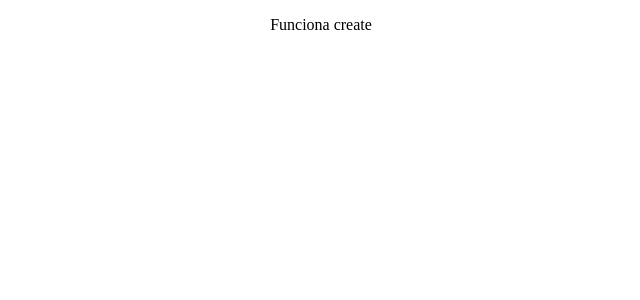
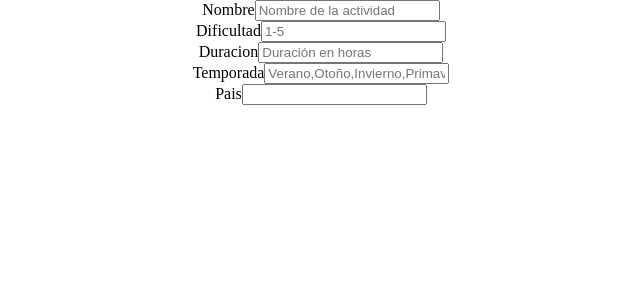
Before and after one commit to rubencorba/ProyectoIndividual-Countries, a React (Vite) app in the folder client/: page /create in a window 1280 px wide. Shown: the top 300 px of the page, without its empty margins (319-959 px from the left). Built offline with nearby package versions, Linux system fonts and the light colour scheme.

Commit message:
twenty sixth commit

```diff
--- a/client/src/views/create/createComponent.jsx
+++ b/client/src/views/create/createComponent.jsx
@@ -1,11 +1,76 @@
 import './createStyles.css'
 
+import { useEffect,useState } from 'react'
+
 function CreateComponent() {
+
+  const [input,setInput]=useState({
+    nombre:"",
+    dificultad:"",
+    duracion:"",
+    temporada:"",
+    countryId:""
+  });
+
+  const [error,setError]=useState({
+    nombre:"",
+    dificultad:"",
+    duracion:"",
+    temporada:"",
+    countryId:""
+  });
+
+  const handleChange=(event)=>{
+    setInput({
+      ...input,
+      [event.target.nombre]:event.target.value
+    })
+  }
 
 
   return (
     <div>
-      <p>Funciona create</p>
+      <form onSubmit={""}>
+        <div>
+          <label>Nombre</label>
+          <input
+          placeholder='Nombre de la actividad'
+          nombre='nombre'
+          onChange={handleChange}
+          value={input.value}/>
+        </div>
+        <div>
+          <label>Dificultad</label>
+          <input
+          placeholder='1-5'
+          nombre='dificultad'
+          onChange={handleChange}
+          value={input.value}/>
+        </div>
+        <div>
+          <label>Duracion</label>
+          <input
+          placeholder='Duración en horas'
+          nombre='duracion'
+          onChange={handleChange}
+          value={input.value}/>
+        </div>
+        <div>
+          <label>Temporada</label>
+          <input
+          placeholder='Verano,Otoño,Invierno,Primavera'
+          nombre='temporada'
+          onChange={handleChange}
+          value={input.value}/>
+        </div>
+        <div>
+          <label>Pais</label>
+          <input
+          nombre='countryId'
+          onChange={handleChange}
+          value={input.value}/>
+        </div>
+      </form>
     </div>
   )
 }
```
